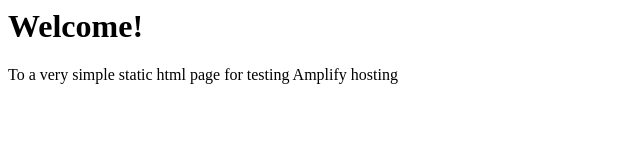
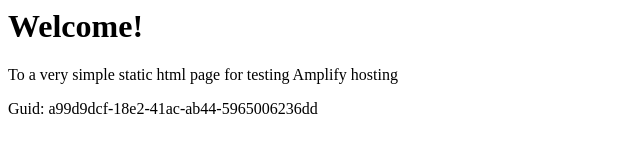
Before and after one commit to aws-aemilia-gru/Github-PR-Commit-Integration-Test-DoNotTouch-v0-preprod-sa-east-1, a website: page src/index.html in a window 1280 px wide. Shown: the whole page, without its empty margins (0-640 px from the left). Drawn offline with Linux system fonts and the light colour scheme.

Commit message:
commit from integ tests

```diff
--- a/src/index.html
+++ b/src/index.html
@@ -1,3 +1,5 @@
+
+
 <html lang="en">
 
 <head>
@@ -10,6 +12,6 @@
 <body>
     <h1>Welcome!</h1>
     <p>To a very simple static html page for testing Amplify hosting</p>
-</body>
+    <p>Guid: a99d9dcf-18e2-41ac-ab44-5965006236dd</p></body>
 
 </html>
```
